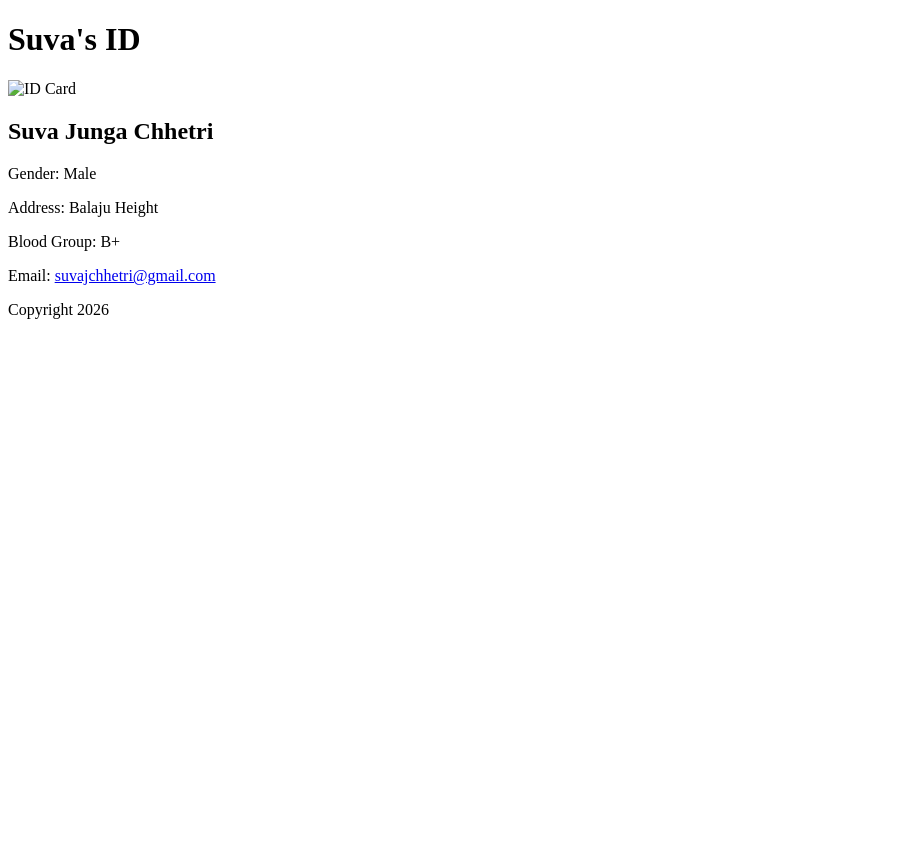
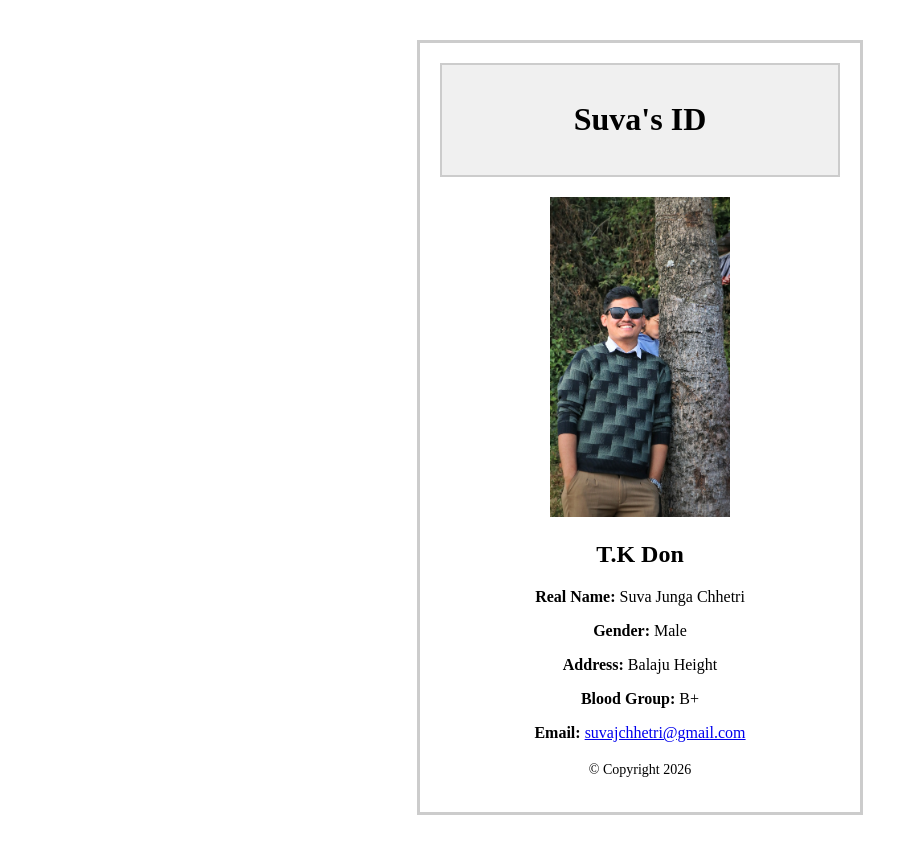
Before and after one commit to Suvajchhetri123/introduction-to-web-development, a plain HTML site: page Day 3- CSS Basics/exercise.html in a window 1280 px wide. Shown: the whole page, without its empty margins (0-918 px from the left). Before the commit the page ends 800 px from the top, so only its background shows below. Drawn offline with Linux system fonts and the light colour scheme.

Commit message:
third commit

```diff
--- a/Day 3- CSS Basics/exercise.html
+++ b/Day 3- CSS Basics/exercise.html
@@ -3,27 +3,38 @@
   <head>
     <meta charset="UTF-8" />
     <title>ID</title>
+    <link rel="stylesheet" href="exercises.css" />
   </head>
+
   <body>
     <main>
+      <div class="id-card">
         <header>
+          <div class="container">
             <h1>Suva's ID</h1>
+          </div>
         </header>
-      <section>
-        <img src="Public/Images/17679.jpg.jpeg" alt="ID Card" width="35%" />
+
+        <section class="image">
+          <img src="Public/Images/17679.jpg.jpeg" alt="ID Card" width="45%" />
         </section>
-      <section>
-        <h2>Suva Junga Chhetri</h2>
-        <p>Gender: Male</p>
-        <p>Address: Balaju Height</p>
-        <p>Blood Group: B+</p>
+
+        <section class="paragraph">
+          <h2>T.K Don</h2>
+          <p><b>Real Name:</b> Suva Junga Chhetri</p>
+          <p><b>Gender:</b> Male</p>
+          <p><b>Address:</b> Balaju Height</p>
+          <p><b>Blood Group:</b> B+</p>
           <p>
-          Email: <a href="mailto:suvajchhetri@gmail.com">suvajchhetri@gmail.com</a>
+            <b>Email:</b>
+            <a href="mailto:suvajchhetri@gmail.com">suvajchhetri@gmail.com</a>
           </p>
+        </section>
+
         <footer>
-            <p>Copyright 2026</p>
+          <p class="copy">&copy; Copyright 2026</p>
         </footer>
-      </section>
+      </div>
     </main>
   </body>
 </html>
--- a/Day 3- CSS Basics/exercises.css
+++ b/Day 3- CSS Basics/exercises.css
@@ -0,0 +1,27 @@
+.id-card {
+  width: 400px;
+  margin: 40px auto;
+  padding: 20px;
+  border: 3px solid #ccc;
+  text-align: center;
+}
+
+.container {
+  padding: 15px;
+  border: 2px solid #ccc;
+  background-color: #f0f0f0;
+  margin-bottom: 20px;
+}
+
+.image {
+  margin: 20px 0;
+}
+
+.paragraph {
+  text-align: center;
+}
+
+.copy {
+  margin-top: 20px;
+  font-size: 14px;
+}
```
Also changed, not shown: Day 3- CSS Basics/Public/Images/17679.jpg.jpeg (added), 2 other files. Lines whose indentation alone changed are shown as unchanged.
